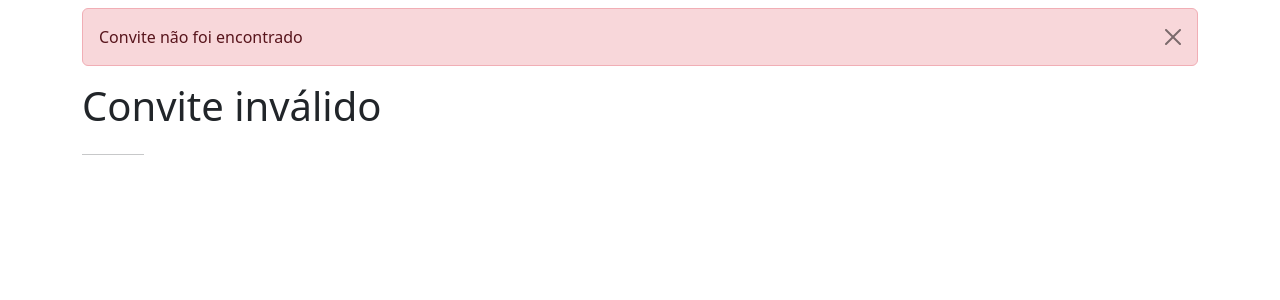
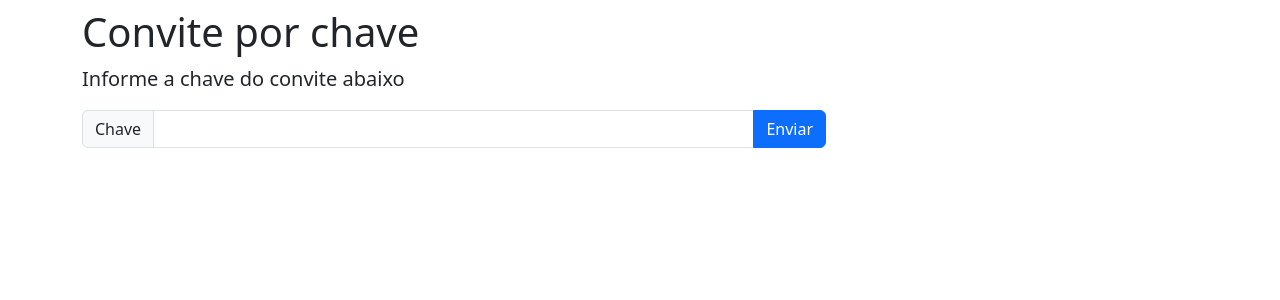
Before and after one commit to guionardo/planetapeia-desfiles, a Django app: page /convite/chave in a window 1280 px wide. Shown: the part 57-357 px from the top of the page. Run offline with Django 5.2, Linux system fonts and the light colour scheme; data that the repository does not hold is empty.

Commit message:
Convite por chave

```diff
--- a/planetapeia_desfiles/desfiles/templates/convite.html
+++ b/planetapeia_desfiles/desfiles/templates/convite.html
@@ -6,8 +6,8 @@
             <p>Por favor, insira seu CPF abaixo para continuarmos.</p>
             <form method="post">
                 {% csrf_token %}
-                <div class="mb-3">
-                    <label for="CPF" class="form-label">CPF</label>
+                <div class="input-group mb-3">
+                    <span class="input-group-text">CPF</span>
                     <input type="text"
                            class="form-control"
                            name="cpf"
@@ -16,13 +16,12 @@
                            minlength="11"
                            pattern="[0-9]{11}"
                            title="Informe seu CPF usando apenas números"
-                           aria-describedby="cpfHelp"
                            value="{{ cpf }}">
-                    <div id="cpfHelp" class="form-text">Não vamos compartilhar essa informação com ninguém.</div>
+                    <button type="submit" class="btn btn-primary">Enviar</button>
                 </div>
-                <button type="submit" class="btn btn-primary">Enviar</button>
             </form>
+        {% else %}
+            <a href="{% url 'index' %}" class="btn btn-primary">Voltar</a>
         {% endif %}
-        <hr class="col-1 my-4">
     </div>
 {% endblock content %}
--- /dev/null
+++ b/planetapeia_desfiles/desfiles/templates/convite_chave.html
@@ -0,0 +1,22 @@
+{% extends "base/bootstrap.html" %}
+{% block content %}
+    <div class="col-lg-8 px-0">
+        <p class="fs-5">Informe a chave do convite abaixo</p>
+        <form method="post">
+            {% csrf_token %}
+            <div class="input-group mb-3">
+                <span class="input-group-text">Chave</span>
+                <input type="text"
+                       class="form-control"
+                       name="chave"
+                       id="chave"
+                       maxlength="8"
+                       minlength="8"
+                       pattern="[0-9A-F]{8}"
+                       title="Informe a chave do convite">
+                <button type="submit" class="btn btn-primary">Enviar</button>
+            </div>
+            <!-- <button type="submit" class="btn btn-primary">Enviar</button> -->
+        </form>
+    </div>
+{% endblock content %}
--- a/planetapeia_desfiles/desfiles/templates/index.html
+++ b/planetapeia_desfiles/desfiles/templates/index.html
@@ -11,6 +11,7 @@
             <p>Você deve ter um usuário cadastrado ou receber um link de convite para acessar o sistema.</p>
             <hr class="col-6">
             <a class="btn btn-success" href="{% url 'login' %}">Login</a>
+            <a class="btn btn-primary" href="{% url 'convite_chave' %}">Tenho a chave do convite</a>
         {% endif %}
     </div>
 {% endblock content %}
--- /dev/null
+++ b/planetapeia_desfiles/desfiles/templates/perfil_convites.html
@@ -0,0 +1,6 @@
+{% extends "base/bootstrap.html" %}
+{% block content %}
+    <ul class="list-group">
+        {% for inscricao in inscricoes %}<li class="list-group-item">{{ inscricao }}</li>{% endfor %}
+    </ul>
+{% endblock content %}
--- a/planetapeia_desfiles/desfiles/urls.py
+++ b/planetapeia_desfiles/desfiles/urls.py
@@ -2,7 +2,9 @@ from django.urls import path, re_path
 
 from .views.auth import LoginView, logoff
 from .views.cadastro import CadastroPessoaView
+from .views.convidado.convites import MeusConvites
 from .views.convite import ConviteView
+from .views.convite_chave import ConviteChaveView
 from .views.home import HomeView
 from .views.index import Index
 from .views.perfil import (
@@ -27,7 +29,9 @@ urlpatterns = [
         PerfilRevisarSenha.as_view(),
         name="perfil_revisar_senha",
     ),
+    path("perfil/convites", MeusConvites.as_view(), name="perfil_convites"),
     path("convite", ConviteView.as_view(), name="convite_vazio"),
-    path("convite/<str:hash>", ConviteView.as_view(), name="convite"),
+    path("convite/chave", ConviteChaveView.as_view(), name="convite_chave"),
+    re_path(r"^convite/(?P<hash>[0-9A-F]{8})/$", ConviteView.as_view(), name="convite"),
     path("cadastro/pessoa", CadastroPessoaView.as_view(), name="cadastro_pessoa"),
 ]
--- a/planetapeia_desfiles/desfiles/views/convite.py
+++ b/planetapeia_desfiles/desfiles/views/convite.py
@@ -26,7 +26,9 @@ class ConviteView(TemplateView):
     def _get_convite(self, hash: str) -> Convite:
         if convite := Convite.objects.filter(hash=hash).first():
             if convite.valido_ate < date.today():
-                raise ValidationError("Este convite não é mais válido")
+                raise ValidationError(
+                    f"Este convite não é mais válido ({convite.valido_ate:%d/%m/%Y})"
+                )
             if convite.convidados_confirmados >= convite.max_convidados:
                 raise ValidationError(
                     f"O limite de {convite.max_convidados} pessoas para este convite já foi atingido"
--- /dev/null
+++ b/planetapeia_desfiles/desfiles/views/convite_chave.py
@@ -0,0 +1,51 @@
+from datetime import date
+
+from django.contrib import messages
+from django.forms import ValidationError
+from django.http import HttpRequest
+from django.http.response import HttpResponse
+from django.shortcuts import redirect
+from django.views.generic import TemplateView
+
+from ..models import Convite
+from .utils import NavBar
+
+
+class ConviteChaveView(TemplateView):
+    template_name = "convite_chave.html"
+
+    def _get_convite(self, hash: str) -> Convite:
+        if convite := Convite.objects.filter(hash=hash).first():
+            if convite.valido_ate < date.today():
+                raise ValidationError("Este convite não é mais válido")
+            if convite.convidados_confirmados >= convite.max_convidados:
+                raise ValidationError(
+                    f"O limite de {convite.max_convidados} pessoas para este convite já foi atingido"
+                )
+            return convite
+        else:
+            raise Convite.DoesNotExist()
+
+    def get(self, request: HttpRequest) -> HttpResponse:
+        context = {
+            "navbar": NavBar(request),
+            "title": "Planetapéia - Convite",
+            "header": "Convite por chave",
+        }
+        return self.render_to_response(context=context)
+
+    def post(self, request: HttpRequest) -> HttpResponse:
+        if not (chave := request.POST.get("chave")):
+            messages.warning(request, "Chave do convite não foi informada")
+
+        elif not Convite.objects.filter(hash=chave).first():
+            messages.warning(request, "Não existe convite com a chave informada")
+
+        else:
+            return redirect("convite", chave)
+        context = {
+            "navbar": NavBar(request),
+            "title": "Planetapéia - Convite",
+            "header": "Convite por chave",
+        }
+        return self.render_to_response(context=context)
--- a/planetapeia_desfiles/desfiles/views/home/__init__.py
+++ b/planetapeia_desfiles/desfiles/views/home/__init__.py
@@ -6,6 +6,7 @@ from ..utils import NavBar
 from .convites_ativos import get_convites_ativos
 from .convites_pendentes import get_convites_pendentes
 from .desfiles_ativos import get_desfiles_ativos
+from .meus_convites import get_meus_convites
 from .revisoes_senha import get_revisoes_senha
 
 
@@ -21,6 +22,7 @@ class HomeView(LoginRequiredMixin, TemplateView):
                 get_convites_ativos(request),
                 get_desfiles_ativos(request),
                 get_revisoes_senha(request),
+                get_meus_convites(request),
             ],
         }
         return self.render_to_response(context)
```
Also changed, not shown: planetapeia_desfiles/desfiles/views/auth.py (+3 -8 lines), planetapeia_desfiles/desfiles/views/cadastro.py (+7 -8 lines), planetapeia_desfiles/desfiles/views/convidado/convites.py (added, +46 -0 lines), planetapeia_desfiles/desfiles/views/home/meus_convites.py (added, +18 -0 lines), planetapeia_desfiles/desfiles/views/utils/__init__.py (+10 -0 lines).
